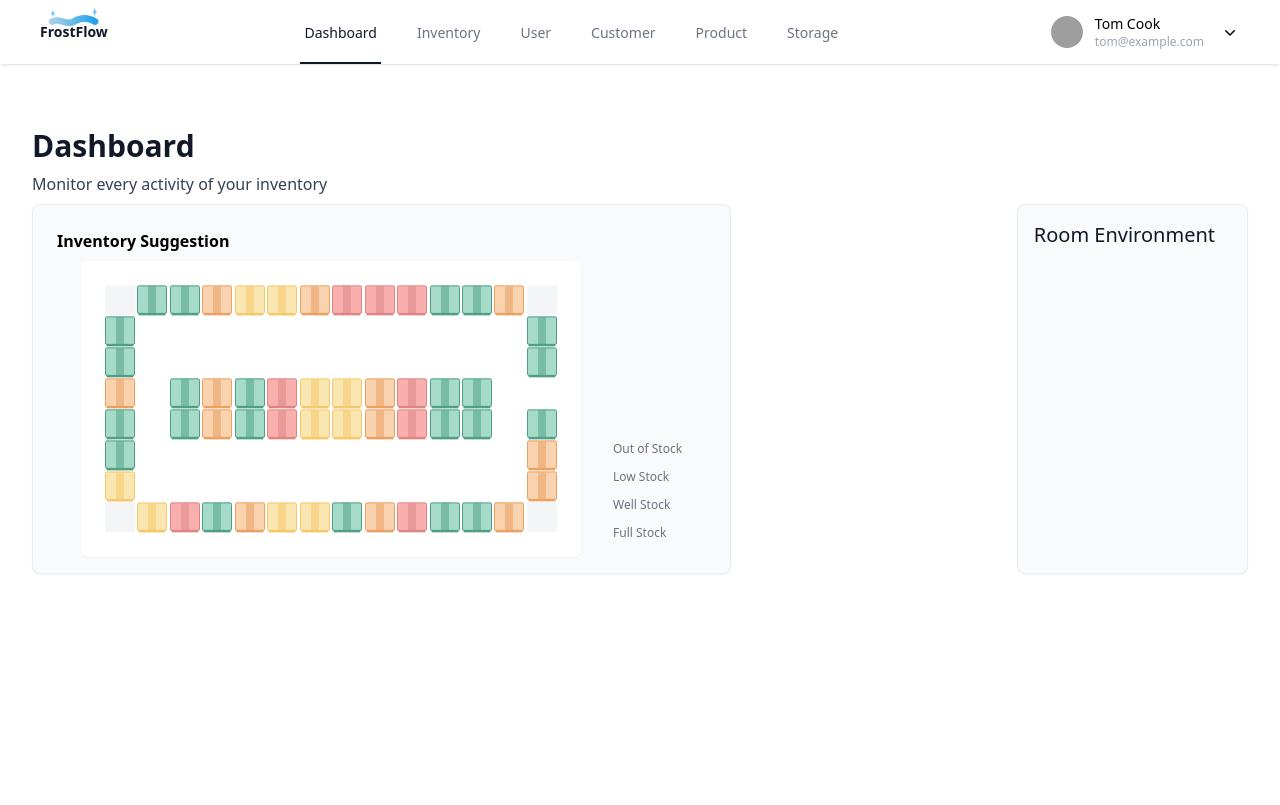
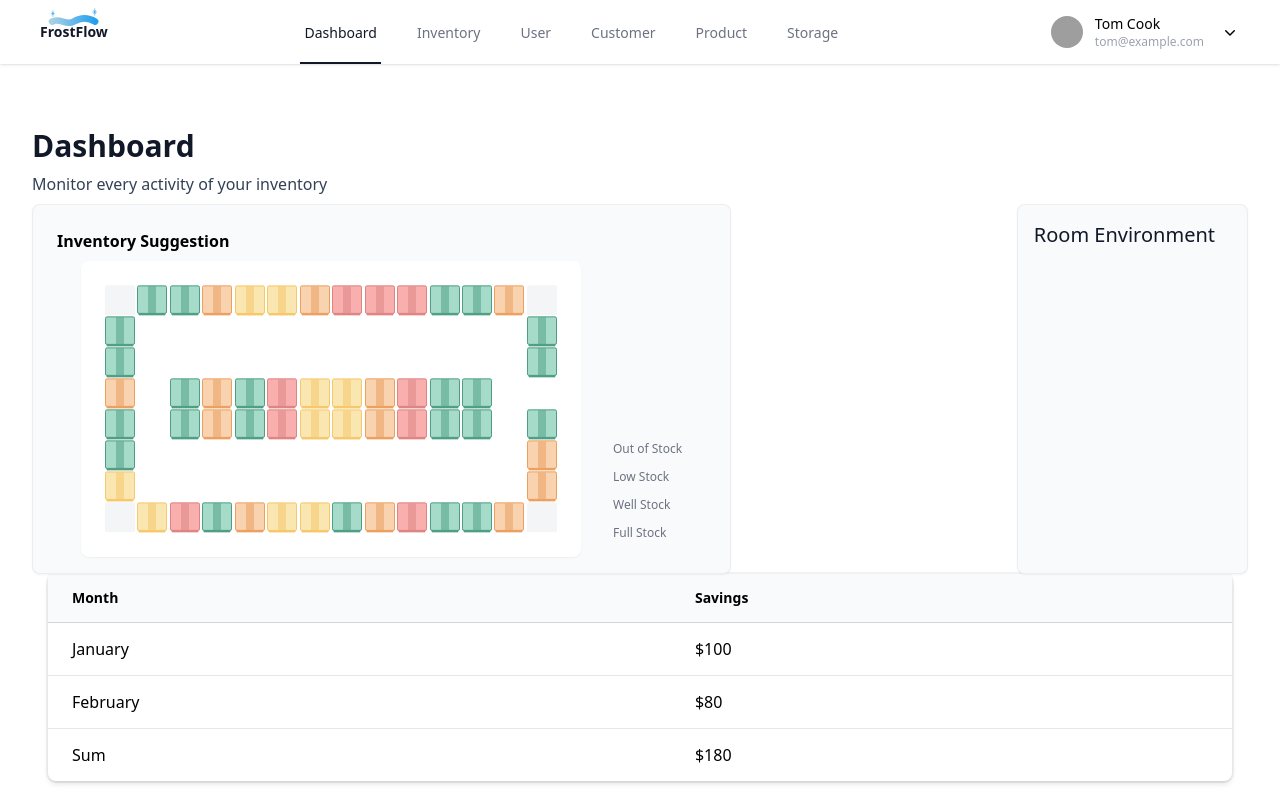
Before and after one commit to xiaoyoufung/FrostFlow, a React (Vite) app in the folder client/: page / in a window 1280 px wide. Built offline with nearby package versions, Linux system fonts and the light colour scheme; grey boxes are pictures that could not be loaded.

Commit message:
Create Table.jsx

```diff
--- a/client/src/components/Dashboard.jsx
+++ b/client/src/components/Dashboard.jsx
@@ -1,19 +1,19 @@
 import Page from "../components/Page";
 import InventSuggest from "./dashboard/inventory/InventSuggest";
 import RoomEnv from "./dashboard/roomEnv/RoomEnv";
+import Table from "./template/Table";
 
 const Dashboard = () => {
-
-
   return (
     <Page
       title="Dashboard"
       description="Monitor every activity of your inventory"
     >
       <div className="flex flex-row justify-between">
-      <InventSuggest />
-      <RoomEnv />
+        <InventSuggest />
+        <RoomEnv />
       </div>
+      <Table />
 
     </Page>
   );
--- a/client/src/components/Page.jsx
+++ b/client/src/components/Page.jsx
@@ -7,7 +7,7 @@ const Page = ({ title, description, children }) => {
       <div className="min-h-full">
         <Navbar />
         <main>
-          <div className="max-w-7xl px-4 py-6 sm:px-6 lg:px-8">
+          <div className="max-w-full px-4 py-6 sm:px-6 lg:px-8">
             <h1 className="text-3xl font-semibold text-gray-900 pt-10">
               {title}
             </h1>
--- /dev/null
+++ b/client/src/components/template/Table.jsx
@@ -0,0 +1,36 @@
+import React from "react";
+
+const Table = () => {
+  return (
+    <div className="mx-4">
+      <div className="rounded-lg ring-2 ring-black ring-opacity-5 shadow-md">
+      <table className="border-collapse table-auto w-full divide-y divide-gray-200 border-spacing-2 px-2">
+        <thead className="bg-gray-50 border-b border-gray-300">
+          <tr>
+            <th className="py-3.5 pl-6 pr-3 text-left text-sm font-semibold">Month</th>
+            <th className="py-3.5 pl-3 pr-6 text-left text-sm font-semibold">Savings</th>
+          </tr>
+        </thead>
+        <tbody className="bg-white divide-y divide-gray-200">
+          <tr>
+            <td className="py-3.5 pl-6 pr-3">January</td>
+            <td className="py-3.5 pl-3 pr-6">$100</td>
+          </tr>
+          <tr>
+            <td className="py-3.5 pl-6 pr-3">February</td>
+            <td className="py-3.5 pl-3 pr-6">$80</td>
+          </tr>
+        </tbody>
+        <tfoot>
+          <tr>
+            <td className="py-3.5 pl-6 pr-3" >Sum</td>
+            <td className="py-3.5 pl-3 pr-6">$180</td>
+          </tr>
+        </tfoot>
+      </table>
+      </div>
+    </div>
+  );
+};
+
+export default Table;
--- /dev/null
+++ b/client/src/components/template/TableExample.jsx
@@ -0,0 +1,73 @@
+import React from 'react'
+
+const Table = () => {
+  return (
+    <div>
+    <div className="mt-4 -mb-3">
+      <div className="relative bg-slate-50 rounded-xl overflow-hidden dark:bg-slate-800/25">
+        <div
+          className="absolute inset-0 bg-grid-slate-100 [mask-image:linear-gradient(0deg,#fff,rgba(255,255,255,0.6))] dark:bg-grid-slate-700/25 dark:[mask-image:linear-gradient(0deg,rgba(255,255,255,0.1),rgba(255,255,255,0.5))]"
+          style={{ backgroundPosition: "10px 10px" }}
+        />
+        <div className="relative rounded-xl overflow-auto">
+          <div className="shadow-sm overflow-hidden my-8">
+            <table className="border-collapse table-auto w-full text-sm" role="table">
+              <thead>
+                <tr>
+                  <th scope="col" className="border-b dark:border-slate-600 font-medium p-4 pl-8 pt-0 pb-3 text-slate-400 dark:text-slate-200 text-left">
+                    Song
+                  </th>
+                  <th scope="col" className="border-b dark:border-slate-600 font-medium p-4 pt-0 pb-3 text-slate-400 dark:text-slate-200 text-left">
+                    Artist
+                  </th>
+                  <th scope="col" className="border-b dark:border-slate-600 font-medium p-4 pr-8 pt-0 pb-3 text-slate-400 dark:text-slate-200 text-left">
+                    Year
+                  </th>
+                </tr>
+              </thead>
+              <tbody className="bg-white dark:bg-slate-800">
+                <tr>
+                  <td className="border-b border-slate-100 dark:border-slate-700 p-4 pl-8 text-slate-500 dark:text-slate-400">
+                    The Sliding Mr. Bones (Next Stop, Pottersville)
+                  </td>
+                  <td className="border-b border-slate-100 dark:border-slate-700 p-4 text-slate-500 dark:text-slate-400">
+                    Malcolm Lockyer
+                  </td>
+                  <td className="border-b border-slate-100 dark:border-slate-700 p-4 pr-8 text-slate-500 dark:text-slate-400">
+                    1961
+                  </td>
+                </tr>
+                <tr>
+                  <td className="border-b border-slate-100 dark:border-slate-700 p-4 pl-8 text-slate-500 dark:text-slate-400">
+                    Witchy Woman
+                  </td>
+                  <td className="border-b border-slate-100 dark:border-slate-700 p-4 text-slate-500 dark:text-slate-400">
+                    The Eagles
+                  </td>
+                  <td className="border-b border-slate-100 dark:border-slate-700 p-4 pr-8 text-slate-500 dark:text-slate-400">
+                    1972
+                  </td>
+                </tr>
+                <tr>
+                  <td className="border-b border-slate-200 dark:border-slate-600 p-4 pl-8 text-slate-500 dark:text-slate-400">
+                    Shining Star
+                  </td>
+                  <td className="border-b border-slate-200 dark:border-slate-600 p-4 text-slate-500 dark:text-slate-400">
+                    Earth, Wind, and Fire
+                  </td>
+                  <td className="border-b border-slate-200 dark:border-slate-600 p-4 pr-8 text-slate-500 dark:text-slate-400">
+                    1975
+                  </td>
+                </tr>
+              </tbody>
+            </table>
+          </div>
+        </div>
+        <div className="absolute inset-0 pointer-events-none border border-black/5 rounded-xl dark:border-white/5" />
+      </div>
+    </div>
+  </div>
+  )
+}
+
+export default Table
```
